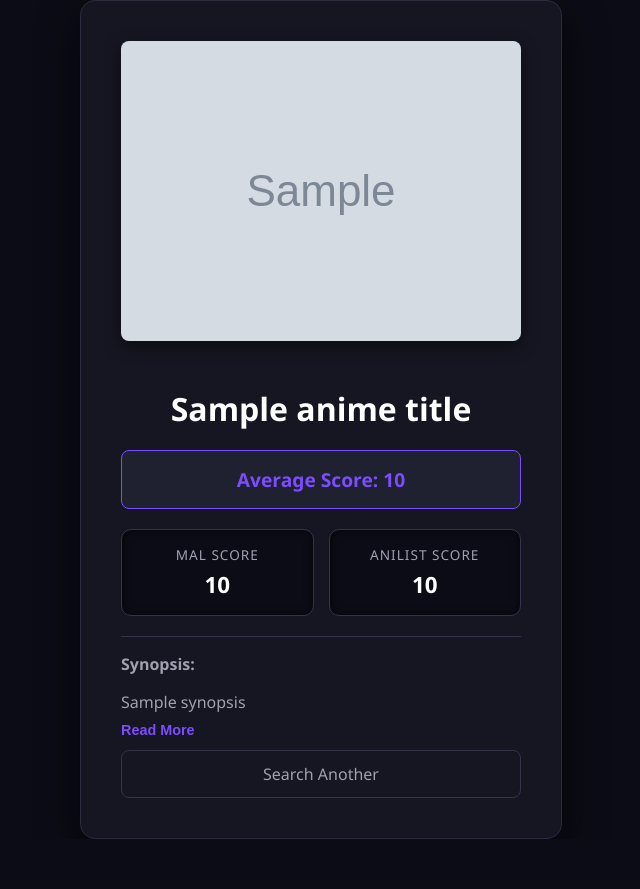
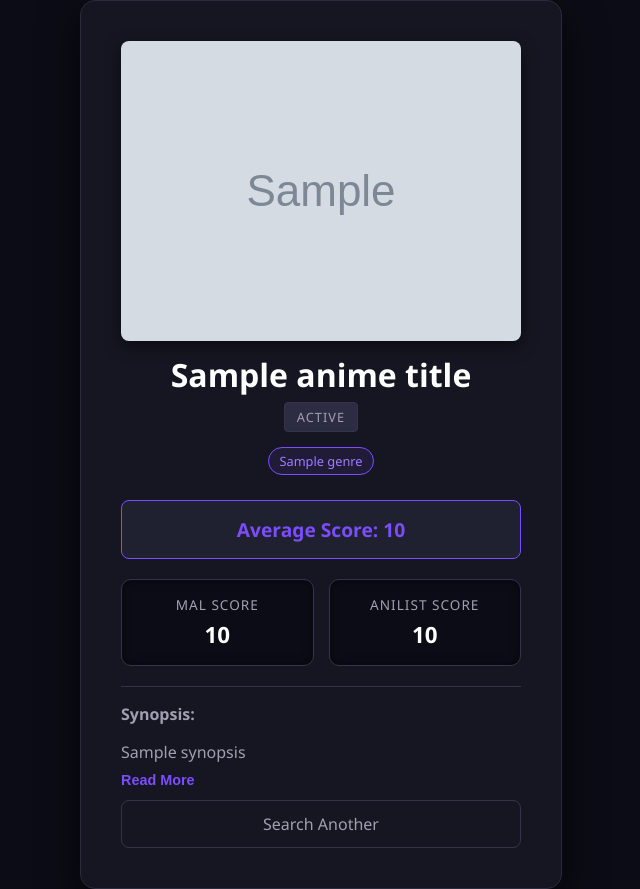
Before and after one commit to disori9/animesco, a Flask app: template templates/selected_anime.html in a window 1280 px wide. Shown: the whole page, without its empty margins (319-959 px from the left). Before the commit the page ends 839 px from the top, so only its background shows below. Run offline with Flask 3, Linux system fonts and the light colour scheme; the template is opened without the code that fills it: most values are stand-ins (such as "Sample title", 1, 10 or a date in 2020); grey boxes marked "Sample" are stand-in pictures; parts of the project's set-up code (start-up, migrations or seed data) failed here and were passed over.

Commit message:
Add genres and airing status to selected_anime

```diff
--- a/app.py
+++ b/app.py
@@ -24,6 +24,12 @@ def score():
         mal_data = get_mal_data(anime_title)
         mal_score = mal_data.get("score")
         mal_cover = mal_data["images"]["jpg"]["image_url"]
+        mal_status = mal_data["status"]
+
+        mal_genres = []
+        for genre in mal_data["genres"]:
+            mal_genres.append(genre["name"])
+
         synopsis = mal_data["synopsis"]
 
         anilist_score = get_anilist_score(anime_title)
@@ -31,7 +37,7 @@ def score():
         average_score = (mal_score + anilist_score) / 2
 
         return render_template('selected_anime.html', anime_title=anime_title, average_score=average_score, mal_cover=mal_cover,
-                               mal_score=mal_score, anilist_score=anilist_score, synopsis=synopsis)
+                               mal_score=mal_score, anilist_score=anilist_score, synopsis=synopsis, mal_status=mal_status, mal_genres=mal_genres)
     except ValueError as e:
         return f"<h1>Error</h1> <p>{e}</p> <a href='/'>Go Back</a>"
     except Exception as e:
--- a/static/style.css
+++ b/static/style.css
@@ -38,9 +38,13 @@ body {
 
 /* 3. Typography */
 h1 {
-    margin-bottom: 20px;
     color: #ffffff;
     font-weight: 600;
+    line-height: 1.2; /* Tightens the text height itself */
+
+    /* CHANGED: Removed top margin, reduced bottom from 20px to 5px */
+    margin-top: 0;
+    margin-bottom: 8px;
 }
 
 p {
@@ -102,7 +106,9 @@ button:hover, .btn:hover {
     max-width: 100%;
     height: auto;
     box-shadow: 0 5px 15px rgba(0,0,0,0.5);
-    margin-bottom: 20px;
+
+    /* CHANGED: Reduced from 20px to 10px */
+    margin-bottom: 10px;
 }
 
 /* 8. Score Box (Specific to Score Page) */
@@ -282,3 +288,49 @@ a.btn:hover {
     margin: 0;
     pointer-events: none;
 }
+
+/* --- Metadata (Status & Genres) --- */
+
+.metadata-row {
+    display: flex;
+    flex-direction: column;
+    align-items: center;
+
+    /* CHANGED: Reduced gap between Status and Genres to 5px */
+    gap: 5px;
+
+    /* Keeps a healthy gap before the Score starts */
+    margin-bottom: 25px;
+}
+
+/* Status Badge (e.g., "Finished Airing") */
+.status-badge {
+    background-color: #2c2d42;
+    color: #a0a0b0;
+    font-size: 0.8rem;
+    padding: 5px 12px;
+    border-radius: 4px;
+    text-transform: uppercase;
+    letter-spacing: 1px;
+    border: 1px solid #33344a;
+}
+
+/* Container for the Genre tags */
+.genre-container {
+    display: flex;
+    flex-wrap: wrap;
+    justify-content: center;
+    gap: 8px; /* Space between tags */
+    margin-top: 10px;
+}
+
+/* Individual Genre Tag */
+.genre-tag {
+    background-color: rgba(124, 77, 255, 0.1); /* Very faint purple background */
+    color: #9e7dff;       /* Light Purple text */
+    border: 1px solid #7c4dff;
+    padding: 4px 10px;
+    border-radius: 15px;  /* Fully rounded pill shape */
+    font-size: 0.8rem;
+    font-weight: 500;
+}
--- a/templates/selected_anime.html
+++ b/templates/selected_anime.html
@@ -8,7 +8,15 @@
     <div class="card">
         <img src="{{ mal_cover }}" alt="Anime Cover">
         <h1>{{ anime_title }}</h1>
+        <div class="metadata-row">
+            <span class="status-badge">{{ mal_status }}</span>
 
+            <div class="genre-container">
+                {% for genre in mal_genres %}
+                    <span class="genre-tag">{{ genre }}</span>
+                {% endfor %}
+            </div>
+        </div>
         <div class="score-highlight">
             Average Score: {{ average_score }}
         </div>
```
